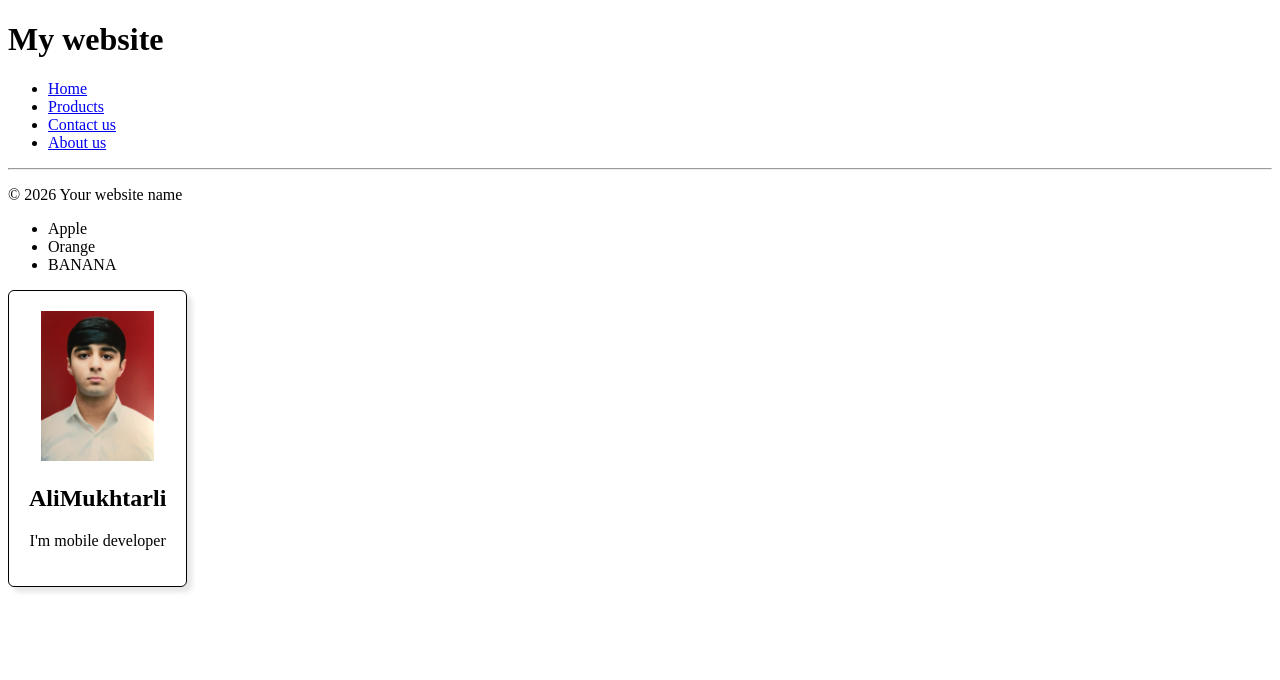
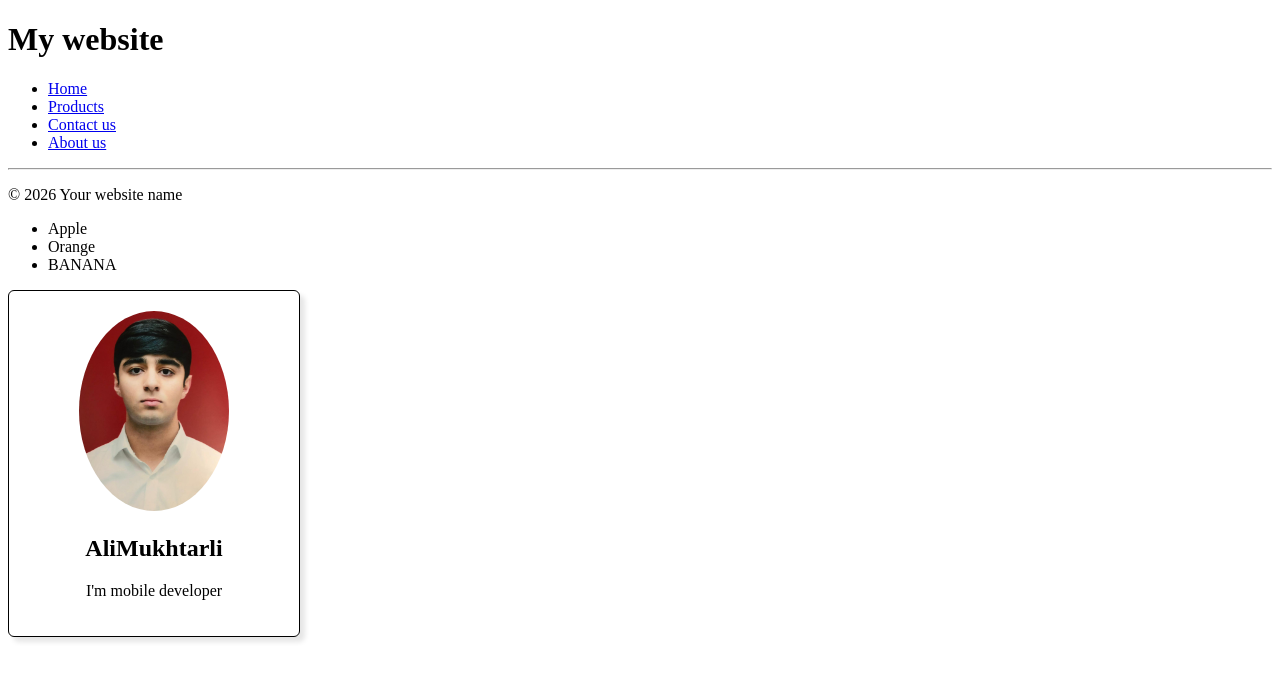
Before and after one commit to AliMukhtarli/learningReact, a React (Vite) app: page / in a window 1280 px wide. Shown: the top 680 px of the page. Built offline with nearby package versions, Linux system fonts and the light colour scheme.

Commit message:
Card developing for better UI

```diff
--- a/src/index.css
+++ b/src/index.css
@@ -10,4 +10,7 @@
 
 .card img{
   height: 150px;
+  border-radius: 50%;
+  height:auto;
+  max-width: 60%;
 }
```
